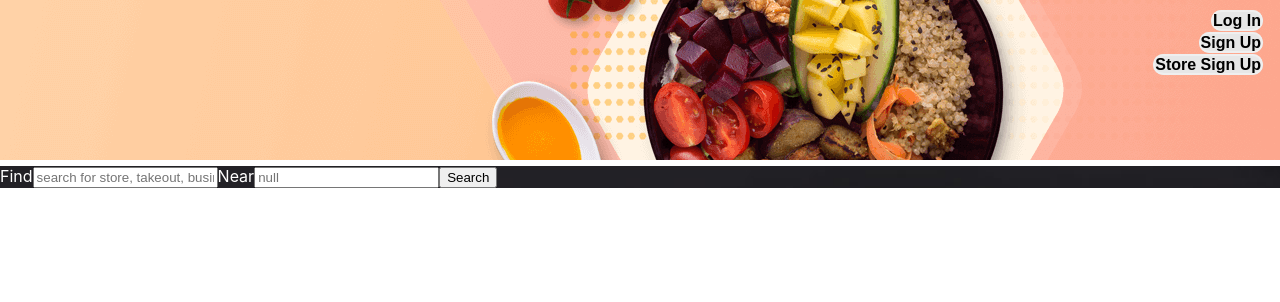
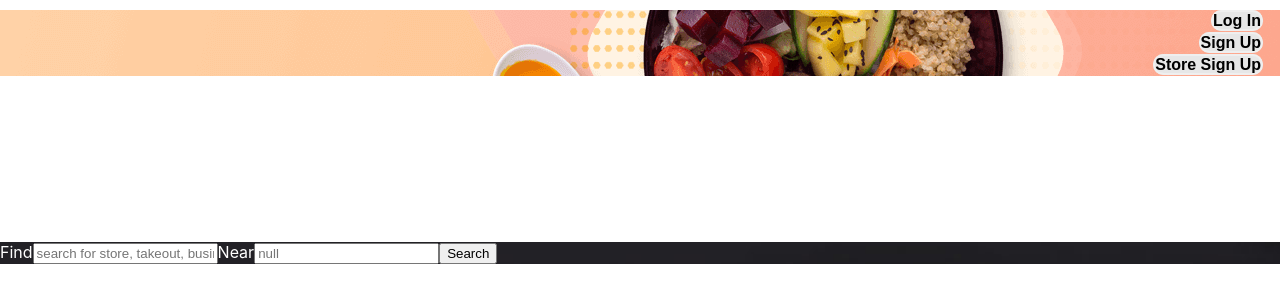
Before and after one commit to kongnyc/yelp_clone_CTA, a React (Create React App) app in the folder frontend/: page / in a window 1280 px wide. Shown: the top 302 px of the page. Built offline with nearby package versions, Linux system fonts and the light colour scheme; no server answers.

Commit message:
try set fix postion with header

```diff
--- a/frontend/src/css/Header.css
+++ b/frontend/src/css/Header.css
@@ -1,8 +1,7 @@
 .header{
-    position: fixed;
-    top: 0;
+    /* display: block; */
     width: 100%;
-    height: 20%;
+    height: 60%;
     background-image: url('../assets/food\ philosophy\ header.png');
     background-color: black;
     background-position: 85% 50%;
```
